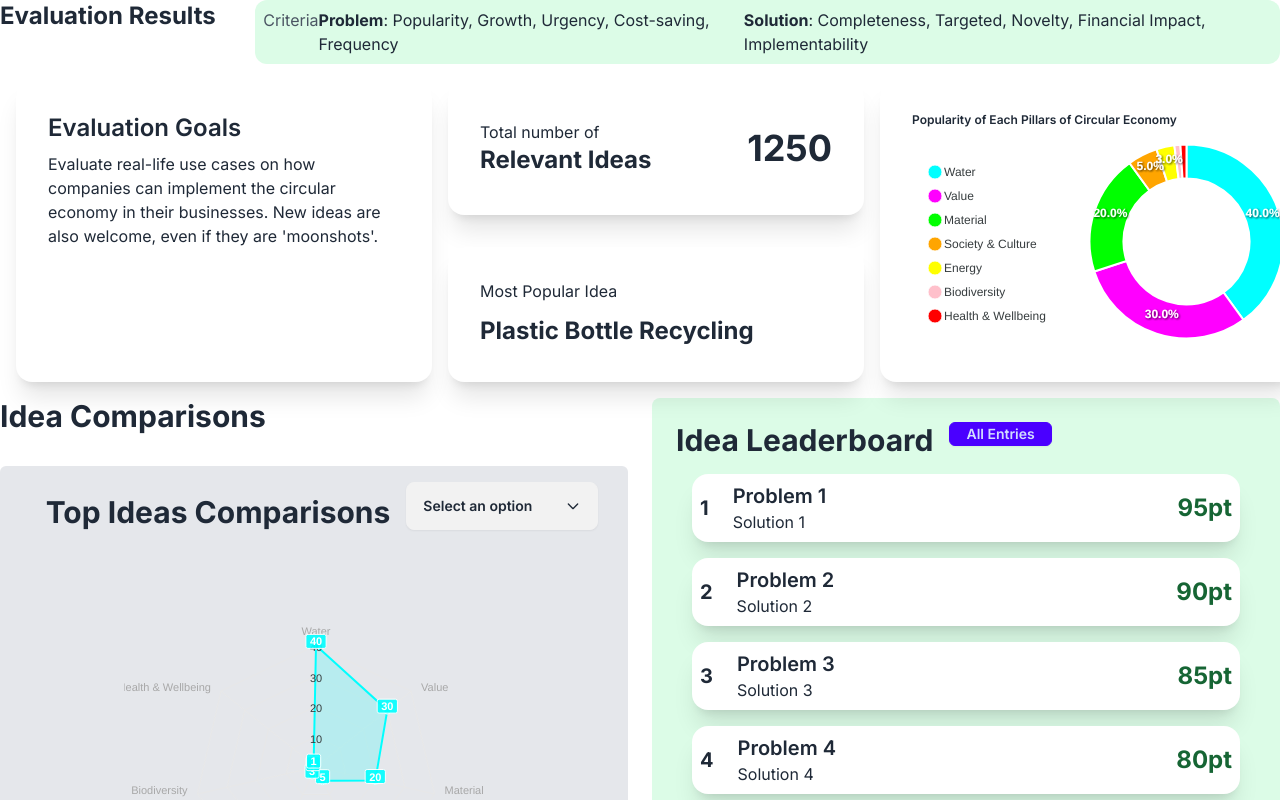
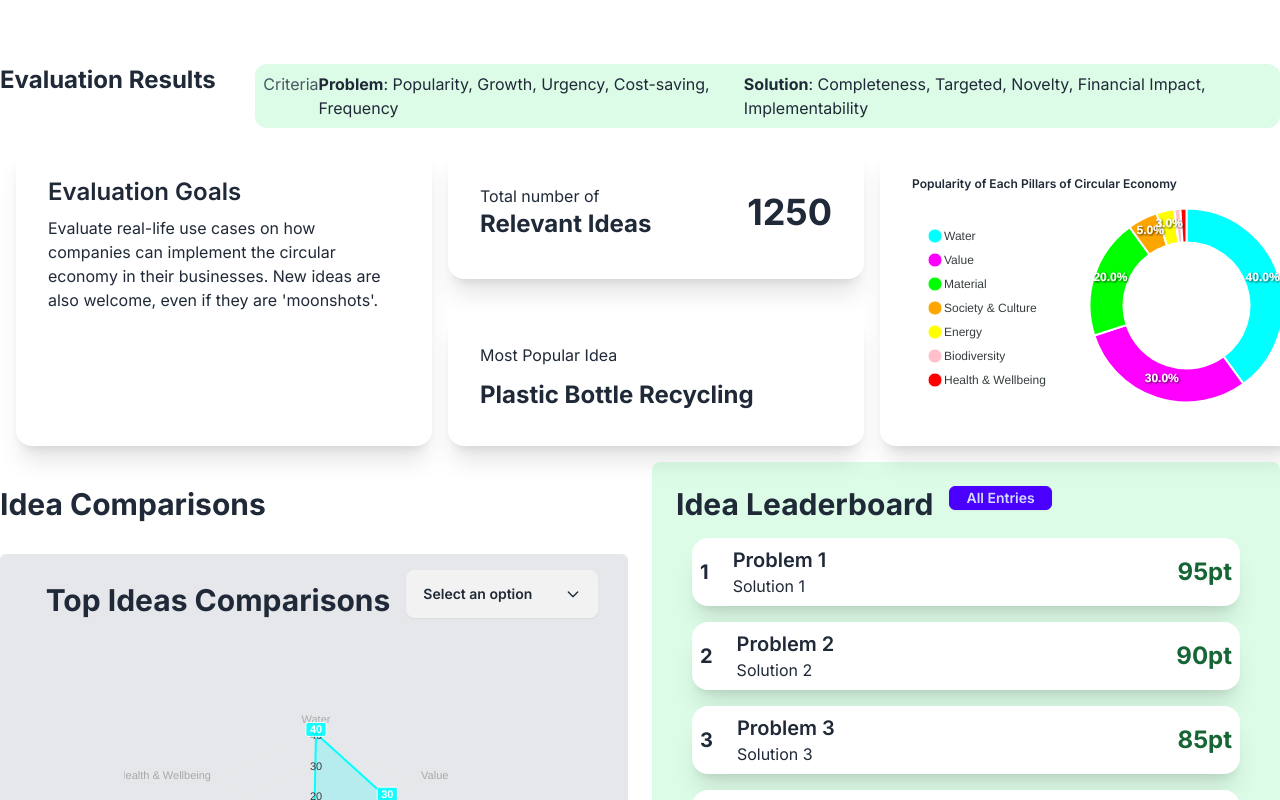
Before and after one commit to cyn900/AI-EarthHack, a Next.js app in the folder client/: page /result in a window 1280 px wide. Shown: the top 800 px of the page. Built offline with nearby package versions, Linux system fonts and the light colour scheme.

Commit message:
changes to main page

```diff
--- a/client/src/app/page.js
+++ b/client/src/app/page.js
@@ -69,7 +69,7 @@
                     <div className="card-body">
                         <h2 className="card-title"> Evaluation Goal </h2>
                         <textarea
-                            className="textarea textarea-primary"
+                            className="textarea textarea-primary min-h-36"
                             placeholder="E.g. evaluate real-life use cases on how companies can implement the circular economy in their businesses. New ideas are also welcome, even if they are 'moonshots'."
                             onChange={handleChangeTextArea}
                             name="evaluation-goal"
--- a/client/src/app/result/page.js
+++ b/client/src/app/result/page.js
@@ -84,7 +84,7 @@
     ]);
 
     return (
-        <div className="flex flex-col justify-center items-center min-h-screen">
+        <div className="flex flex-col justify-center items-center min-h-screen mt-16">
             <div className="max-w-screen-2xl">
                 <div className="flex flex-row">
                     <h1 className="font-bold text-2xl w-80"> Evaluation Results </h1>
@@ -133,7 +133,7 @@
                 </div>
 
                 <div className="grid grid-cols-2 gap-6">
-                    <div>
+                    <div className="mt-6">
                         <h1 className="text-3xl font-bold"> Idea Comparisons </h1>
 
                         <div className="flex justify-center items-center mt-8 rounded-md bg-gray-200">
```
